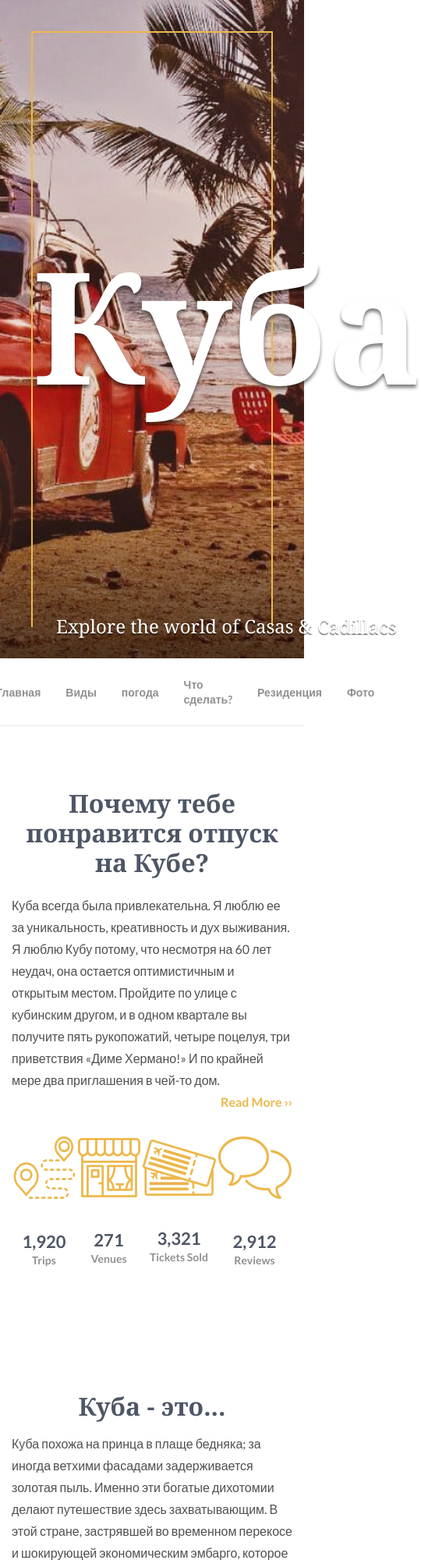
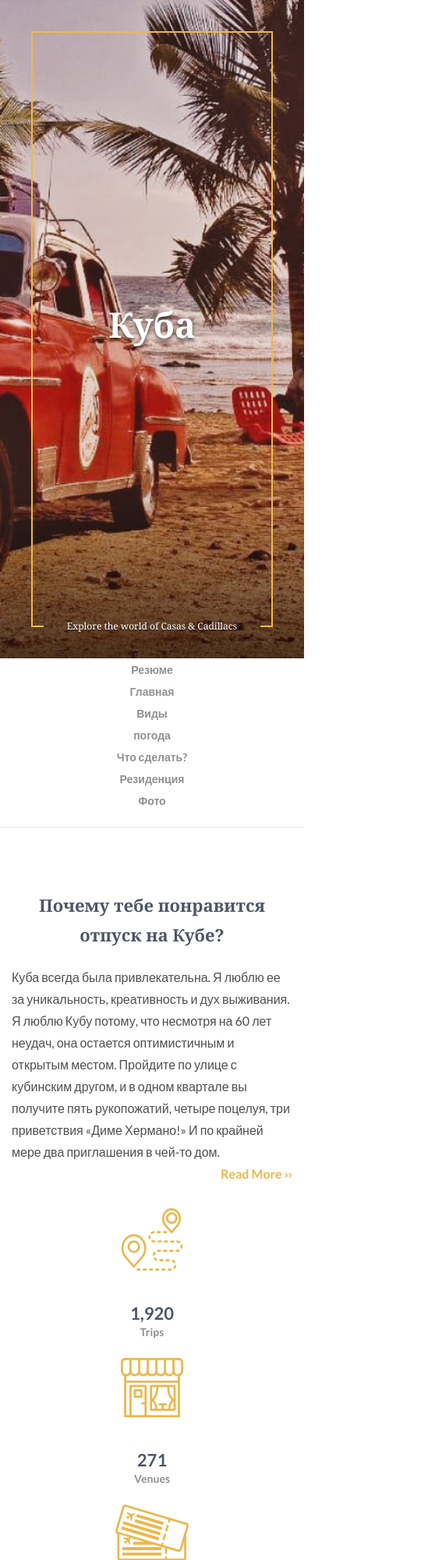
Before and after one commit to artemiy228/cuba, a plain HTML site: page index.html in a window 390 px wide. Shown: the top 2000 px of the page at 78% size, 540 px wide, since content can reach past the window. Drawn offline with nearby package versions, Linux system fonts and the light colour scheme.

Commit message:
last commit

```diff
--- a/css/style.css
+++ b/css/style.css
@@ -274,8 +274,8 @@ body {
 }
 
 .footer {
-  background: #F8F8F8;
-  height: 315px;
+  background: #f8f8f8;
+  min-height: 315px;
 }
 
 .footer__inner {
@@ -289,7 +289,7 @@ body {
 }
 
 .list__link:first-child {
-  color: #4E5665;
+  color: #4e5665;
   font-weight: 700;
   font-size: 15px;
   line-height: 20px;
@@ -300,3 +300,65 @@ body {
   max-width: 900px;
   margin: 0 auto;
 }
+
+@media (max-width: 994px) {
+  .footer__inner {
+    flex-direction: column;
+    text-align: center;
+  }
+  ul {
+    margin-bottom: 20px;
+  }
+  .list__link a {
+    margin-bottom: 0;
+  }
+  .list__link:first-child {
+    margin-bottom: 10px;
+    font-weight: 800;
+  }
+}
+
+@media (max-width: 750px) {
+  .header__title {
+    font-size: 100px;
+  }
+  .header__text {
+    font-size: 18px;
+  }
+  .menu__list {
+    display: flex;
+    flex-direction: column;
+  }
+  .menu__list-link {
+    padding: 0;
+  }
+  .title {
+    font-size: 22px;
+  }
+}
+
+@media (max-width: 485px) {
+  .header__title {
+    font-size: 45px;
+  }
+  .header__text {
+    font-size: 15px;
+  }
+  .reason__statisticks {
+    flex-direction: column;
+    padding-bottom: 0;
+  }
+  .reason__statisticks-item {
+    margin-bottom: 25px;
+  }
+}
+@media (max-width: 397px) {
+  .header__text {
+    font-size: 12px;
+  }
+}
+@media (max-width: 344px) {
+  .header__text {
+    font-size: 9px;
+  }
+}
```
